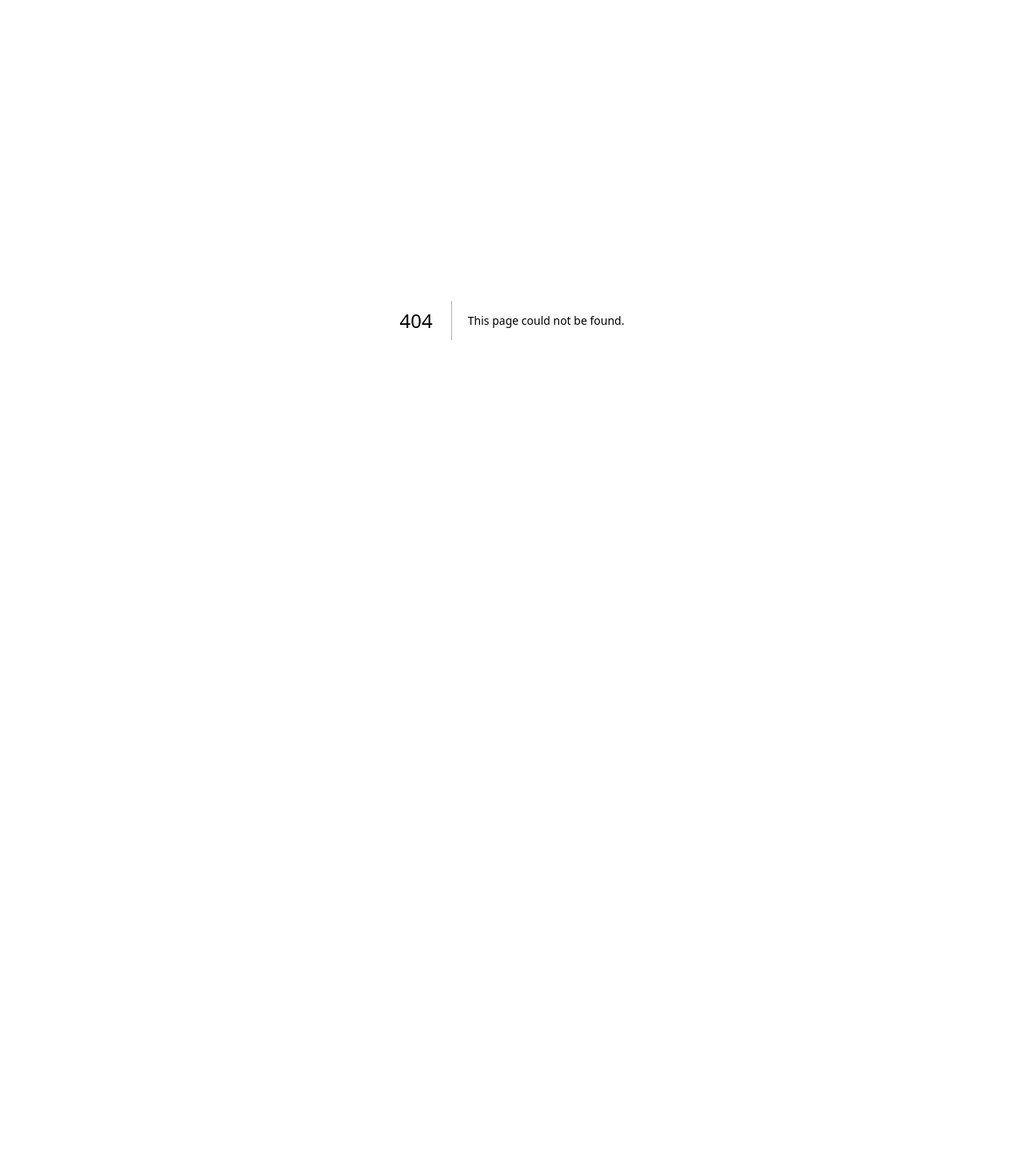
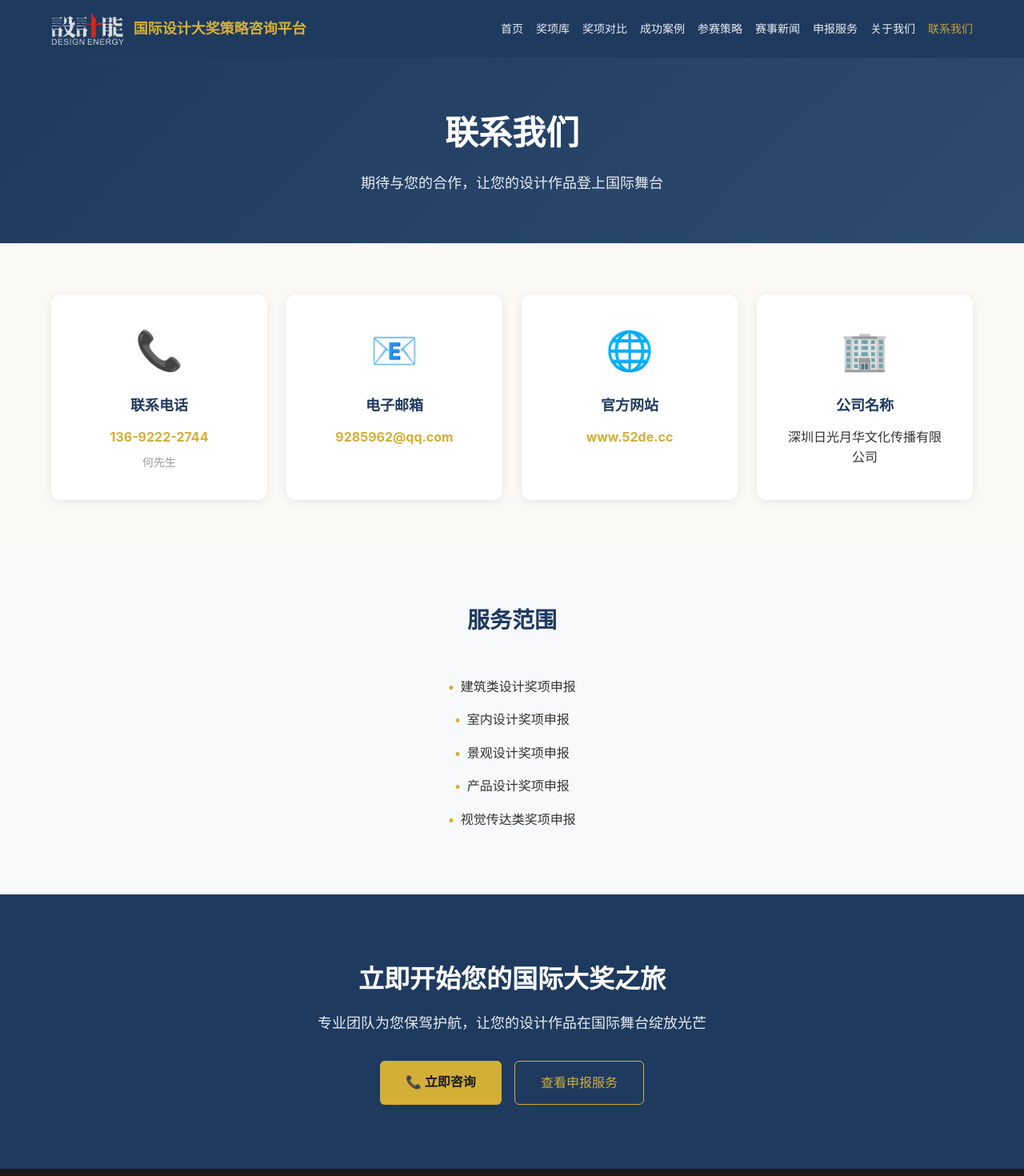
Before and after one commit to 9285962-sudo/design-awards-website, a Next.js app in the folder website/: page /contact in a window 1280 px wide. Before the commit this address had no page. Shown: the top 1470 px of the page at 80% size. Before the commit the page ends 800 px from the top, so only its background shows below. Built offline with nearby package versions, Linux system fonts and the light colour scheme.

Commit message:
添加联系我们页面

```diff
--- /dev/null
+++ b/website/pages/contact.js
@@ -0,0 +1,311 @@
+import Head from 'next/head'
+import Link from 'next/link'
+
+export default function Contact() {
+  return (
+    <>
+      <Head>
+        <title>联系我们 | 设计能—国际设计大奖申报指南</title>
+        <meta name="description" content="联系设计能，获取国际设计大奖申报咨询服务。电话：136-9222-2744，邮箱：9285962@qq.com" />
+      </Head>
+
+      {/* Header */}
+      <header style={styles.header}>
+        <div style={styles.container}>
+          <div style={styles.headerInner}>
+            <div style={styles.logo}>
+              <Link href="/" style={styles.logoLink}>
+                <img src="/设计能LOGO透明文件.png" alt="设计能" style={styles.logoImg} />
+                <span style={styles.logoSubText}>国际设计大奖策略咨询平台</span>
+              </Link>
+            </div>
+            <nav style={styles.nav}>
+              <Link href="/" style={styles.navLink}>首页</Link>
+              <Link href="/awards" style={styles.navLink}>奖项库</Link>
+              <Link href="/compare" style={styles.navLink}>奖项对比</Link>
+              <Link href="/cases" style={styles.navLink}>成功案例</Link>
+              <Link href="/strategy" style={styles.navLink}>参赛策略</Link>
+              <Link href="/news" style={styles.navLink}>赛事新闻</Link>
+              <Link href="/services" style={styles.navLink}>申报服务</Link>
+              <Link href="/about" style={styles.navLink}>关于我们</Link>
+              <Link href="/contact" style={{...styles.navLink, color: '#D4AF37'}}>联系我们</Link>
+            </nav>
+          </div>
+        </div>
+      </header>
+
+      {/* Hero Section */}
+      <section style={styles.hero}>
+        <div style={styles.container}>
+          <h1 style={styles.heroTitle}>联系我们</h1>
+          <p style={styles.heroSubtitle}>期待与您的合作，让您的设计作品登上国际舞台</p>
+        </div>
+      </section>
+
+      {/* Contact Info */}
+      <section style={styles.section}>
+        <div style={styles.container}>
+          <div style={styles.contactGrid}>
+            <div style={styles.contactCard}>
+              <div style={styles.contactIcon}>📞</div>
+              <h3 style={styles.contactTitle}>联系电话</h3>
+              <p style={styles.contactText}>
+                <a href="tel:13692222744" style={styles.contactLink}>136-9222-2744</a>
+              </p>
+              <p style={styles.contactHint}>何先生</p>
+            </div>
+            <div style={styles.contactCard}>
+              <div style={styles.contactIcon}>📧</div>
+              <h3 style={styles.contactTitle}>电子邮箱</h3>
+              <p style={styles.contactText}>
+                <a href="mailto:9285962@qq.com" style={styles.contactLink}>9285962@qq.com</a>
+              </p>
+            </div>
+            <div style={styles.contactCard}>
+              <div style={styles.contactIcon}>🌐</div>
+              <h3 style={styles.contactTitle}>官方网站</h3>
+              <p style={styles.contactText}>
+                <a href="https://www.52de.cc" style={styles.contactLink}>www.52de.cc</a>
+              </p>
+            </div>
+            <div style={styles.contactCard}>
+              <div style={styles.contactIcon}>🏢</div>
+              <h3 style={styles.contactTitle}>公司名称</h3>
+              <p style={styles.contactText}>深圳日光月华文化传播有限公司</p>
+            </div>
+          </div>
+        </div>
+      </section>
+
+      {/* Service Scope */}
+      <section style={{...styles.section, backgroundColor: '#f8f9fa'}}>
+        <div style={styles.container}>
+          <h2 style={styles.sectionTitle}>服务范围</h2>
+          <div style={styles.serviceList}>
+            <div style={styles.serviceItem}>
+              <span style={styles.serviceDot}>•</span>
+              <span>建筑类设计奖项申报</span>
+            </div>
+            <div style={styles.serviceItem}>
+              <span style={styles.serviceDot}>•</span>
+              <span>室内设计奖项申报</span>
+            </div>
+            <div style={styles.serviceItem}>
+              <span style={styles.serviceDot}>•</span>
+              <span>景观设计奖项申报</span>
+            </div>
+            <div style={styles.serviceItem}>
+              <span style={styles.serviceDot}>•</span>
+              <span>产品设计奖项申报</span>
+            </div>
+            <div style={styles.serviceItem}>
+              <span style={styles.serviceDot}>•</span>
+              <span>视觉传达类奖项申报</span>
+            </div>
+          </div>
+        </div>
+      </section>
+
+      {/* CTA */}
+      <section style={styles.ctaSection}>
+        <div style={styles.container}>
+          <h2 style={styles.ctaTitle}>立即开始您的国际大奖之旅</h2>
+          <p style={styles.ctaDesc}>专业团队为您保驾护航，让您的设计作品在国际舞台绽放光芒</p>
+          <div style={styles.ctaButtons}>
+            <a href="tel:13692222744" style={styles.btnPrimary}>📞 立即咨询</a>
+            <Link href="/services" style={styles.btnOutline}>查看申报服务</Link>
+          </div>
+        </div>
+      </section>
+
+      {/* Footer */}
+      <footer style={styles.footer}>
+        <div style={styles.container}>
+          <p style={styles.footerText}>© 2026 设计能—国际设计大奖申报指南 | www.52de.cc</p>
+        </div>
+      </footer>
+    </>
+  )
+}
+
+const styles = {
+  header: {
+    backgroundColor: '#1E3A5F',
+    padding: '16px 0',
+    position: 'sticky',
+    top: 0,
+    zIndex: 100,
+  },
+  container: {
+    maxWidth: '1200px',
+    margin: '0 auto',
+    padding: '0 24px',
+  },
+  headerInner: {
+    display: 'flex',
+    justifyContent: 'space-between',
+    alignItems: 'center',
+  },
+  logo: {
+    display: 'flex',
+    alignItems: 'center',
+  },
+  logoLink: {
+    display: 'flex',
+    alignItems: 'center',
+    textDecoration: 'none',
+  },
+  logoImg: {
+    height: '40px',
+    width: 'auto',
+  },
+  logoSubText: {
+    fontSize: '18px',
+    fontWeight: 'bold',
+    color: '#D4AF37',
+    marginLeft: '12px',
+  },
+  nav: {
+    display: 'flex',
+    gap: '16px',
+    flexWrap: 'wrap',
+  },
+  navLink: {
+    color: '#fff',
+    textDecoration: 'none',
+    fontSize: '14px',
+    opacity: 0.9,
+  },
+  hero: {
+    background: 'linear-gradient(135deg, #1E3A5F 0%, #2d4a6f 100%)',
+    padding: '60px 0',
+    textAlign: 'center',
+    color: '#fff',
+  },
+  heroTitle: {
+    fontSize: '42px',
+    fontWeight: 'bold',
+    marginBottom: '16px',
+    color: '#fff',
+  },
+  heroSubtitle: {
+    fontSize: '18px',
+    opacity: 0.9,
+  },
+  section: {
+    padding: '64px 0',
+  },
+  sectionTitle: {
+    fontSize: '28px',
+    fontWeight: 'bold',
+    textAlign: 'center',
+    marginBottom: '48px',
+    color: '#1E3A5F',
+  },
+  contactGrid: {
+    display: 'grid',
+    gridTemplateColumns: 'repeat(auto-fit, minmax(250px, 1fr))',
+    gap: '24px',
+  },
+  contactCard: {
+    backgroundColor: '#fff',
+    padding: '32px',
+    borderRadius: '12px',
+    textAlign: 'center',
+    boxShadow: '0 2px 12px rgba(0,0,0,0.08)',
+  },
+  contactIcon: {
+    fontSize: '48px',
+    marginBottom: '16px',
+  },
+  contactTitle: {
+    fontSize: '18px',
+    fontWeight: 'bold',
+    color: '#1E3A5F',
+    marginBottom: '12px',
+  },
+  contactText: {
+    fontSize: '16px',
+    color: '#333',
+    marginBottom: '8px',
+  },
+  contactLink: {
+    color: '#D4AF37',
+    textDecoration: 'none',
+    fontWeight: 'bold',
+  },
+  contactHint: {
+    fontSize: '14px',
+    color: '#999',
+  },
+  serviceList: {
+    maxWidth: '600px',
+    margin: '0 auto',
+  },
+  serviceItem: {
+    fontSize: '16px',
+    color: '#333',
+    marginBottom: '16px',
+    display: 'flex',
+    alignItems: 'center',
+    justifyContent: 'center',
+    gap: '8px',
+  },
+  serviceDot: {
+    color: '#D4AF37',
+    fontWeight: 'bold',
+  },
+  ctaSection: {
+    backgroundColor: '#1E3A5F',
+    padding: '80px 0',
+    textAlign: 'center',
+    color: '#fff',
+  },
+  ctaTitle: {
+    fontSize: '32px',
+    fontWeight: 'bold',
+    marginBottom: '16px',
+    color: '#fff',
+  },
+  ctaDesc: {
+    fontSize: '18px',
+    opacity: 0.9,
+    marginBottom: '32px',
+  },
+  ctaButtons: {
+    display: 'flex',
+    gap: '16px',
+    justifyContent: 'center',
+    flexWrap: 'wrap',
+  },
+  btnPrimary: {
+    backgroundColor: '#D4AF37',
+    color: '#1A1A1A',
+    padding: '14px 32px',
+    borderRadius: '6px',
+    textDecoration: 'none',
+    fontWeight: 'bold',
+    fontSize: '16px',
+    display: 'inline-block',
+  },
+  btnOutline: {
+    backgroundColor: 'transparent',
+    color: '#D4AF37',
+    padding: '14px 32px',
+    borderRadius: '6px',
+    textDecoration: 'none',
+    fontSize: '16px',
+    border: '1px solid #D4AF37',
+    display: 'inline-block',
+  },
+  footer: {
+    backgroundColor: '#1A1A1A',
+    padding: '24px 0',
+    color: '#fff',
+  },
+  footerText: {
+    fontSize: '14px',
+    textAlign: 'center',
+    opacity: 0.6,
+  },
+}
```
